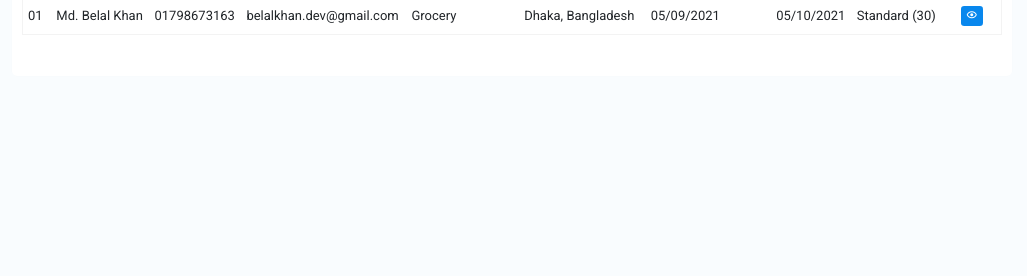
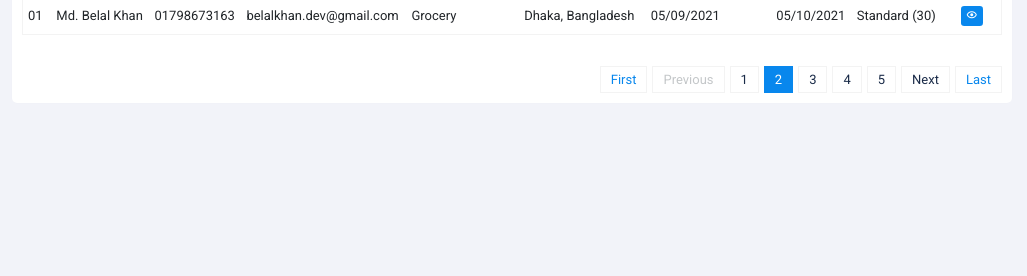
Before and after one commit to belalkhandev/admin-template-scss, a plain HTML site: page index.html in a window 1280 px wide. Shown: the part 166-442 px from the top of the page, 253-1280 px from the left. Drawn offline with Linux system fonts and the light colour scheme.

Commit message:
design update in pagination

```diff
--- a/assets/js/main.js
+++ b/assets/js/main.js
@@ -5,6 +5,7 @@
 
         $(document).on('click', '#nav-control', function() {
             $('main').toggleClass('mini-nav');
+            console.log($('#nav-control').html());
         });
 
         //active navigation class
--- a/assets/sass/components/__components-dir.scss
+++ b/assets/sass/components/__components-dir.scss
@@ -11,3 +11,5 @@
 @import 'box';
 
 @import 'table';
+
+@import 'pagination';
--- /dev/null
+++ b/assets/sass/components/_pagination.scss
@@ -0,0 +1,46 @@
+.pagination {
+    display: flex;
+    align-items: flex-end;
+    justify-content: flex-end;
+    ul {
+        @include dflex;
+        grid-gap: 5px;
+        li {
+            a {
+                display: block;
+                border: 1px solid $color_light_gray;
+                padding: 3px 10px;
+                color: $color_secondary;
+                font-size: 13px;
+                text-decoration: none;
+            }
+
+            &:hover {
+                a {
+                    background-color: $color_light_gray;
+                }
+            }
+
+            &.page-first, &.page-last {
+                a {
+                    color: $color_primary;
+                }
+            }
+
+            &.active {
+                a {
+                    background-color: $color_primary;
+                    color: $color_white;
+                    border-color: $color_primary;
+                }
+            }
+
+            &.disable-link {
+                a {
+                    color: $color_gray;
+                    cursor: no-drop;
+                }
+            }
+        }
+    }
+}
--- a/assets/sass/layouts/_main.scss
+++ b/assets/sass/layouts/_main.scss
@@ -4,7 +4,7 @@ main {
     flex-wrap: wrap;
     justify-content: space-between;
     min-height: 100vh;
-    background-color: #F9FCFE;
+    background-color: #f2f3f9;
 
     .main-navigation {
         border-right: 1px solid $color_light_gray;
@@ -110,17 +110,20 @@ main {
 
     &.mini-nav {
         .main-navigation{
-            width: 50px;
+            width: 40px;
 
             ul {
                 li {
                     a {
-                        .nav-text {
+                        span {
                             display: none;
                         }
                     }
 
-                    .nav-dropdown {
+                    .treeview-menu {
+                        display: none !important;
+                    }
+                    &::after {
                         display: none;
                     }
                 }
@@ -128,7 +131,7 @@ main {
         }
 
         .main-content {
-            width: calc(100% - 50px);
+            width: calc(100% - 40px);
         }
     }
 }
--- a/index.html
+++ b/index.html
@@ -188,7 +188,21 @@
                             </tbody>
                         </table>
                     </div>
-                    <div class="box-footer"></div>
+                    <div class="box-footer">
+                        <div class="pagination">
+                            <ul>
+                                <li class="page-first"><a href="">First</a></li>
+                                <li class="disable-link"><a href="">Previous</a></li>
+                                <li><a href="">1</a></li>
+                                <li class="active"><a href="">2</a></li>
+                                <li><a href="">3</a></li>
+                                <li><a href="">4</a></li>
+                                <li><a href="">5</a></li>
+                                <li><a href="">Next</a></li>
+                                <li class="page-last"><a href="">Last</a></li>
+                            </ul>
+                        </div>
+                    </div>
                 </div>
             </div>
         </section>
```
Also changed, not shown: assets/css/style.css, 1 other file.
